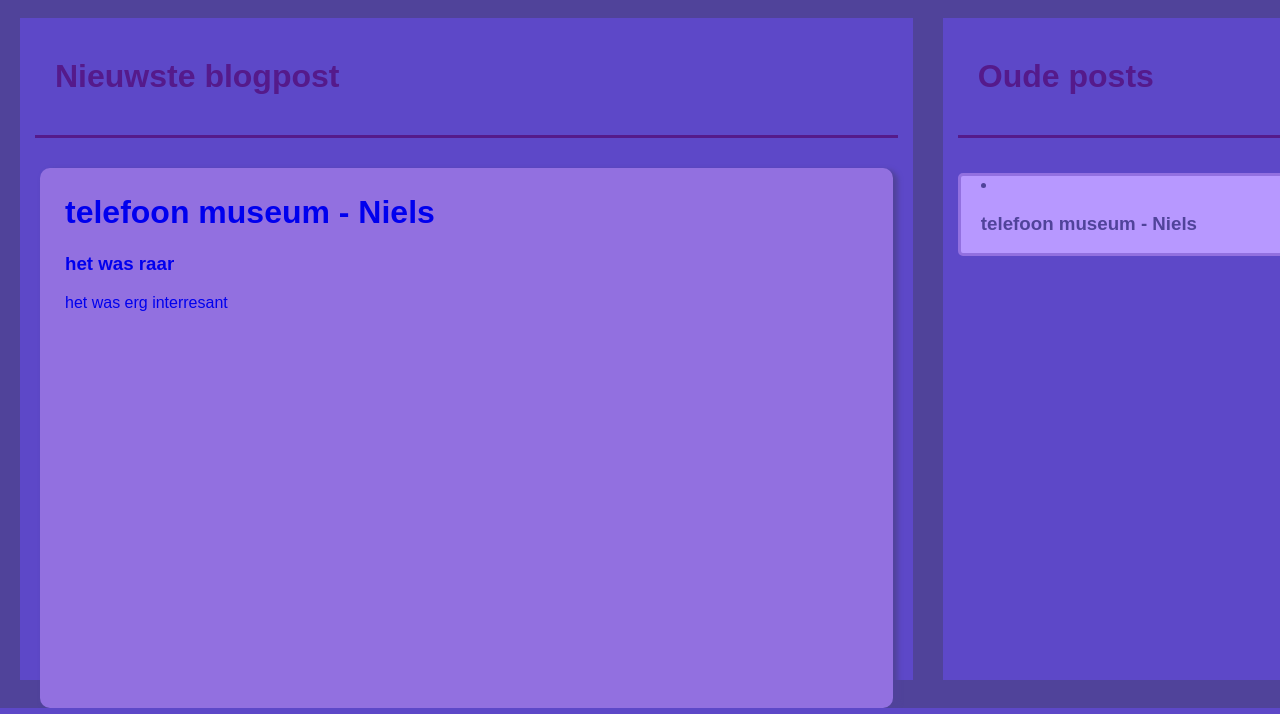
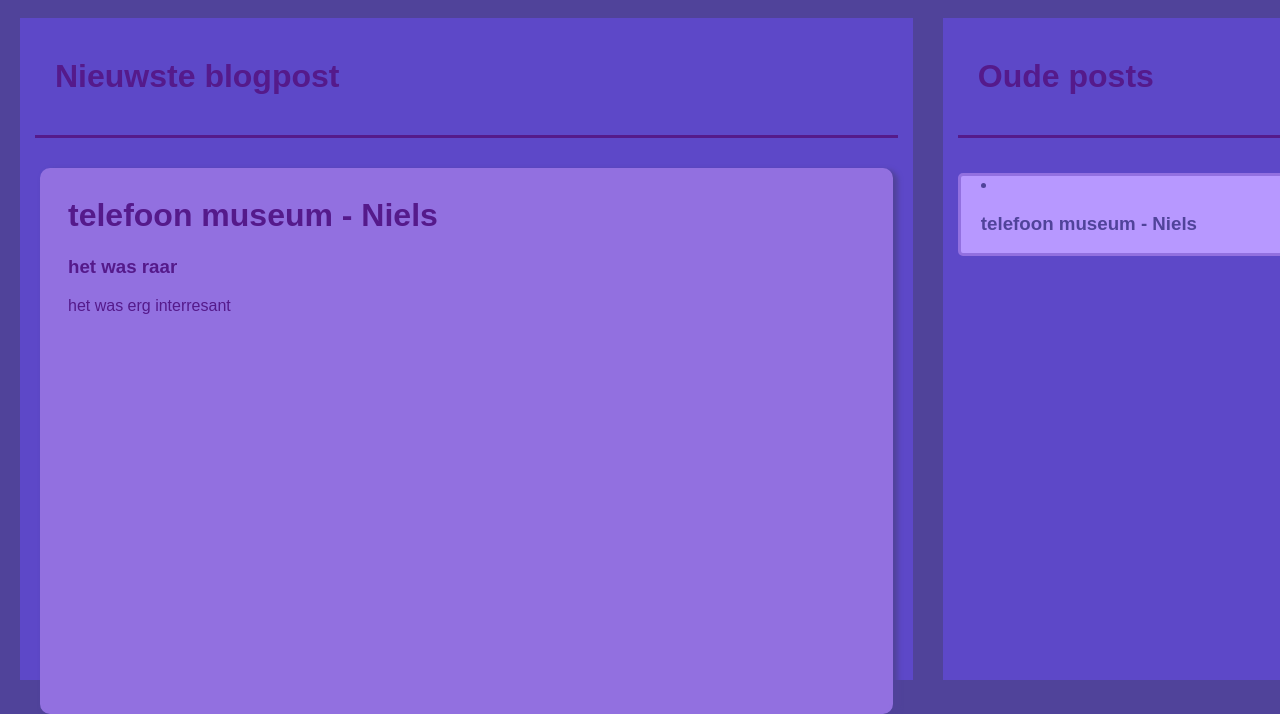
Before and after one commit to 103416/database-blog, a PHP site: page / in a window 1280 px wide. Shown: the part 140-854 px from the top of the page. Run offline with PHP 8.4, Linux system fonts and the light colour scheme; data comes from the database, SQL or seed files in the repository; both versions use the stored data as it was after the commit.

Commit message:
style en reset sequence

```diff
--- a/style-index.css
+++ b/style-index.css
@@ -63,8 +63,14 @@ body {
     padding: 5px 20px 5px 25px;
     background-color: var(--light);
     border-radius: 10px;
+    border: solid 3px var(--light);
     box-shadow: var(--dark) 4px 3px 5px 1px;
     height: 80%;
+    color: var(--darkest);
+
+    a {
+        color: var(--darkest);
+    }
 
     :hover {
         h1 {
```
Also changed, not shown: identifier.sqlite.
